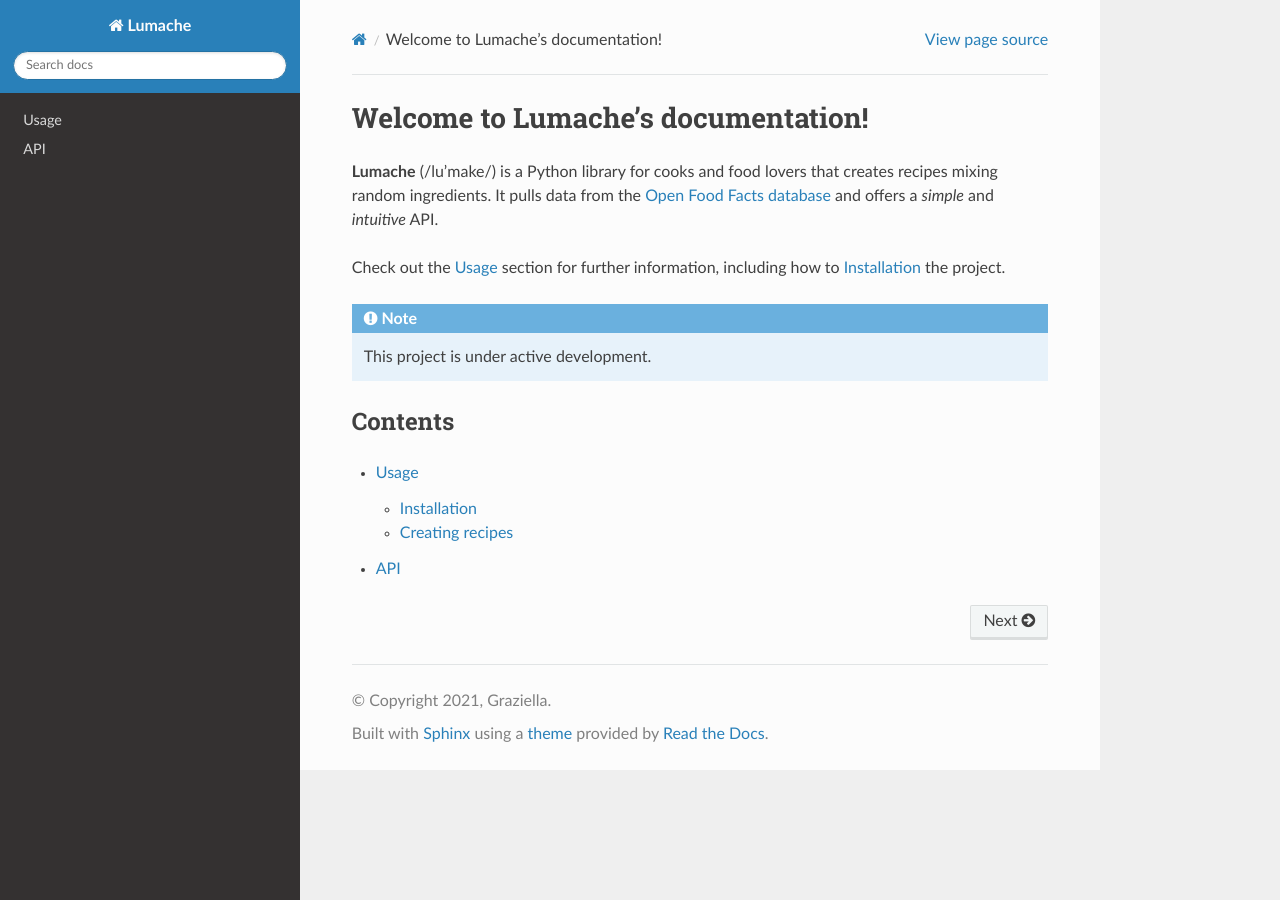
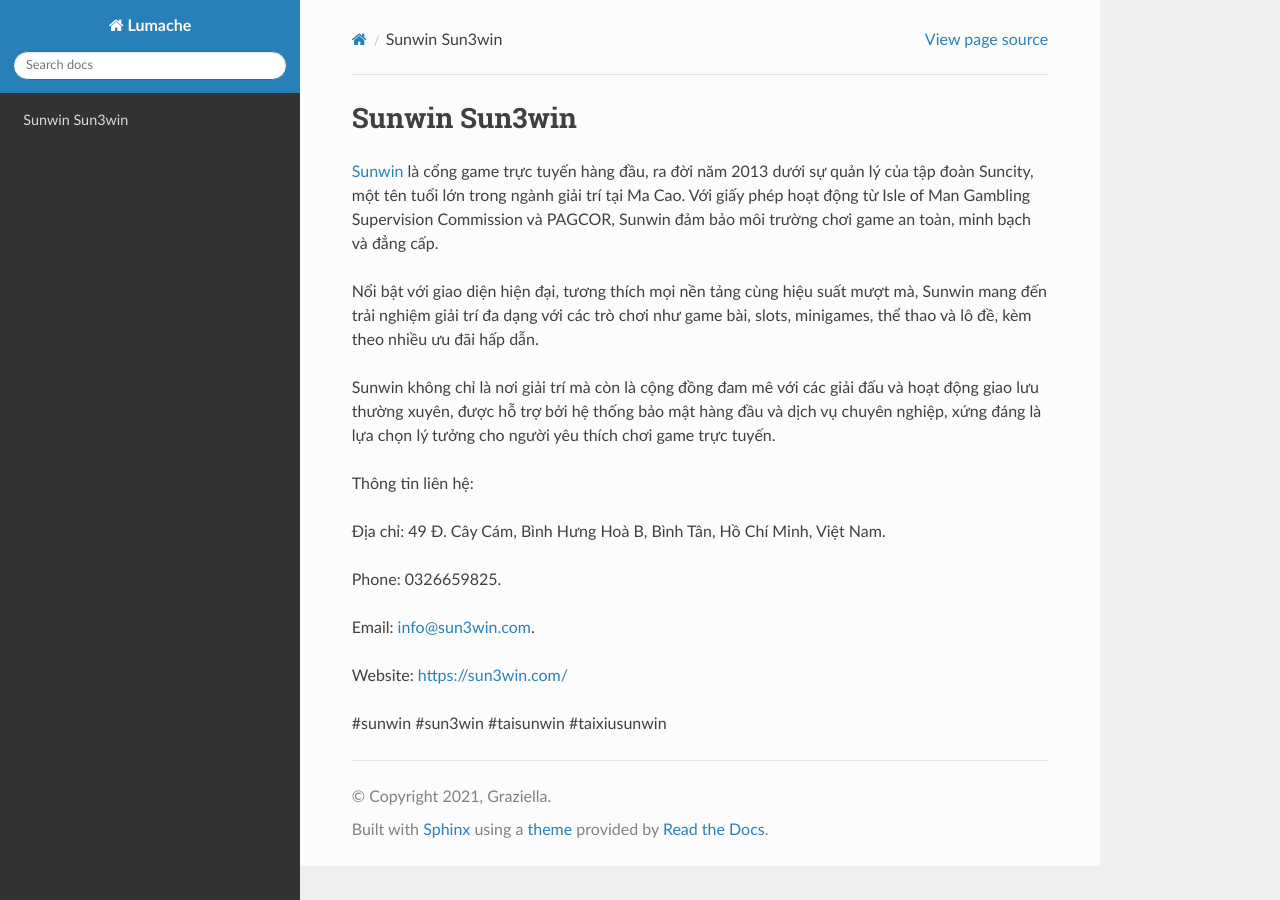
Before and after one commit to parkisngan19/sun3win, a Sphinx documentation site: the page built from docs/source/index.rst, in a window 1280 px wide. Built offline with Sphinx 7.4.7 and the Read the Docs theme 3.1.0, drawn with Linux system fonts in a browser that asks for light colours.

Commit message:
Update index.rst

```diff
--- a/docs/source/index.rst
+++ b/docs/source/index.rst
@@ -1,22 +1,20 @@
-Welcome to Lumache's documentation!
+Sunwin Sun3win
 ===================================
 
-**Lumache** (/lu'make/) is a Python library for cooks and food lovers
-that creates recipes mixing random ingredients.
-It pulls data from the `Open Food Facts database <https://world.openfoodfacts.org/>`_
-and offers a *simple* and *intuitive* API.
+`Sunwin <https://sun3win.com/>`_ là cổng game trực tuyến hàng đầu, ra đời năm 2013 dưới sự quản lý của tập đoàn Suncity, một tên tuổi lớn trong ngành giải trí tại Ma Cao. Với giấy phép hoạt động từ Isle of Man Gambling Supervision Commission và PAGCOR, Sunwin đảm bảo môi trường chơi game an toàn, minh bạch và đẳng cấp.
 
-Check out the :doc:`usage` section for further information, including
-how to :ref:`installation` the project.
+Nổi bật với giao diện hiện đại, tương thích mọi nền tảng cùng hiệu suất mượt mà, Sunwin mang đến trải nghiệm giải trí đa dạng với các trò chơi như game bài, slots, minigames, thể thao và lô đề, kèm theo nhiều ưu đãi hấp dẫn.
 
-.. note::
+Sunwin không chỉ là nơi giải trí mà còn là cộng đồng đam mê với các giải đấu và hoạt động giao lưu thường xuyên, được hỗ trợ bởi hệ thống bảo mật hàng đầu và dịch vụ chuyên nghiệp, xứng đáng là lựa chọn lý tưởng cho người yêu thích chơi game trực tuyến.
 
-   This project is under active development.
+Thông tin liên hệ:
 
-Contents
---------
+Địa chỉ: 49 Đ. Cây Cám, Bình Hưng Hoà B, Bình Tân, Hồ Chí Minh, Việt Nam.
 
-.. toctree::
+Phone: 0326659825.
 
-   usage
-   api
+Email: info@sun3win.com.
+
+Website: https://sun3win.com/
+
+#sunwin #sun3win #taisunwin #taixiusunwin
```
